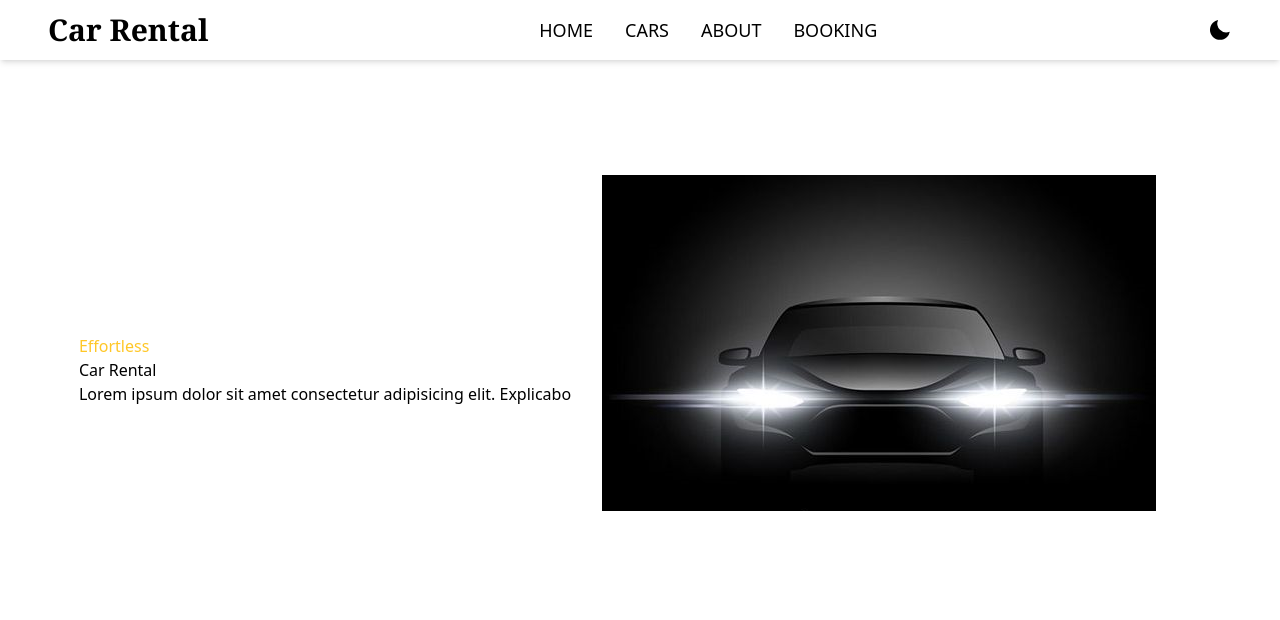
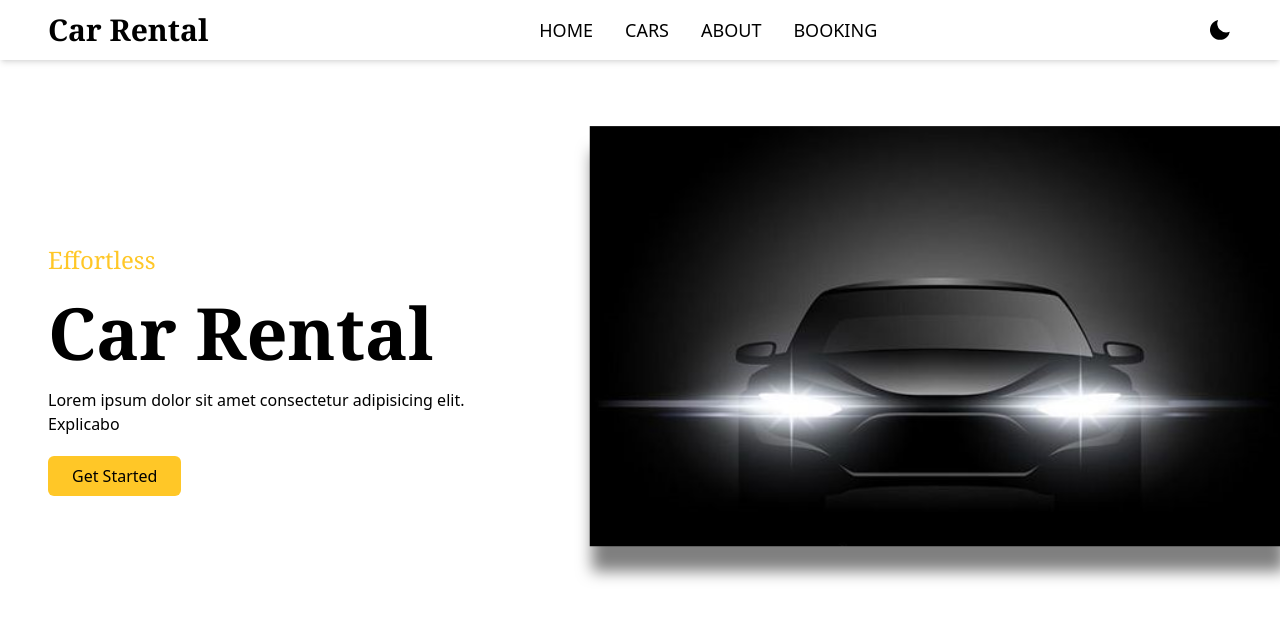
Before and after one commit to ansh4223/Car-Rental-WebApp, a React (Vite) app: page / in a window 1280 px wide. Shown: the top 620 px of the page. Built offline with nearby package versions, Linux system fonts and the light colour scheme.

Commit message:
Feat: Added get started button

```diff
--- a/src/components/Hero/Hero.jsx
+++ b/src/components/Hero/Hero.jsx
@@ -1,23 +1,31 @@
-import React from 'react'
-import carPng from "../../assets/car.png"
+import React from "react";
+import carPng from "../../assets/car.png";
 
 const Hero = () => {
   return (
-    <div className="dark:bg-black dark:text-white duration-300">
-    <div className="container min-h-[620px] flex">
-        <div className='grid grid-cols-1 sm:grid-cols-2 place-items-center'>
-            <div className='order-1 sm:order-2'>
-                <img src={carPng} alt="" />
-            </div>
-            <div  className='order-2 sm:order-1'>
-                <p className='text-primary'>Effortless</p>
-                <h1>Car Rental</h1>
-                <p>Lorem ipsum dolor sit amet consectetur adipisicing elit. Explicabo</p>
-            </div>
+    <div className="dark:bg-black dark:text-white duration-300 relative -z-50">
+      <div className="container min-h-[620px] flex">
+        <div className="grid grid-cols-1 sm:grid-cols-2 place-items-center">
+          <div className="order-1 sm:order-2">
+            <img src={carPng} alt=""
+            className="relative -z-10 max-h-[600px] sm:scale-125 drop-shadow-[2px_20px_6px_rgba(0,0,0,0.50)]" />
+          </div>
+          <div className="order-2 sm:order-1 space-y-5 sm:pr-32">
+            <p className="text-primary text-2xl font-serif">Effortless</p>
+            <h1 className="tex-5xl lg:text-7xl font-semibold font-serif">
+              Car Rental
+            </h1>
+            <p>
+              Lorem ipsum dolor sit amet consectetur adipisicing elit. Explicabo
+            </p>
+            <button className="btn bg-primary text-black px-6 py-2 rounded-md hover:bg-primary/80 duration-300">
+              Get Started
+            </button>
+          </div>
         </div>
+      </div>
     </div>
-    </div>
-  )
-}
+  );
+};
 
-export default Hero
+export default Hero;
```
